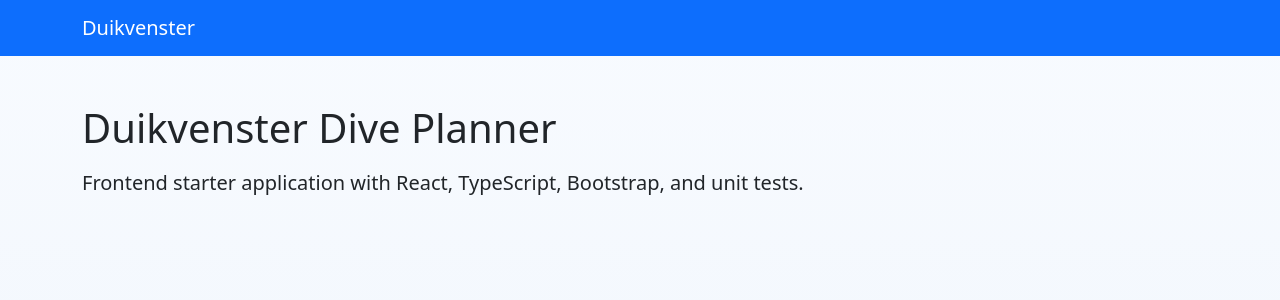
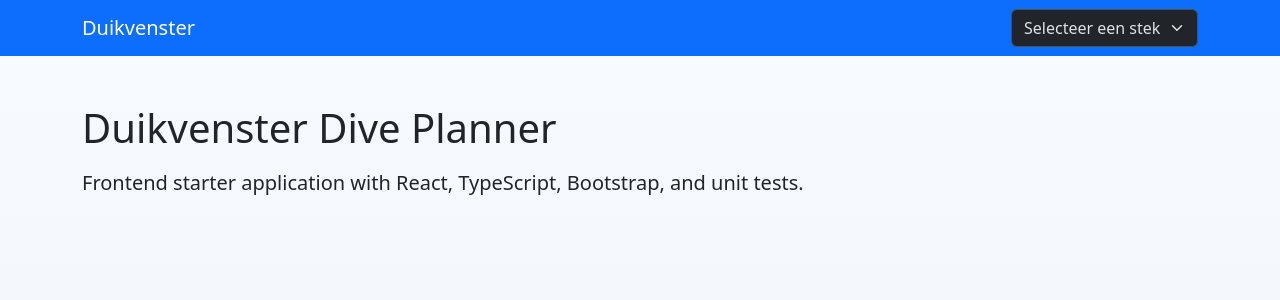
Before and after one commit to danroozemond/duikvenster-react, a React (Vite) app: page / in a window 1280 px wide. Shown: the top 300 px of the page. Built offline with nearby package versions, Linux system fonts and the light colour scheme.

Commit message:
Add dive site dropdown

```diff
--- a/src/components/AppNavbar.tsx
+++ b/src/components/AppNavbar.tsx
@@ -1,8 +1,17 @@
 import Container from 'react-bootstrap/Container'
+import Form from 'react-bootstrap/Form'
 import Nav from 'react-bootstrap/Nav'
 import Navbar from 'react-bootstrap/Navbar'
 
-function AppNavbar() {
+type AppNavbarProps = {
+  sites: Record<string, string>
+  selectedSiteId: string
+  onSiteChange: (siteId: string) => void
+}
+
+function AppNavbar({ sites, selectedSiteId, onSiteChange }: AppNavbarProps) {
+  const siteEntries = Object.entries(sites)
+
   return (
     <Navbar bg="primary" data-bs-theme="dark" expand="lg">
       <Container>
@@ -10,6 +19,21 @@ function AppNavbar() {
         <Navbar.Toggle aria-controls="main-nav" />
         <Navbar.Collapse id="main-nav">
           <Nav className="ms-auto">
+            <Form.Select
+              aria-label="Select dive site"
+              value={selectedSiteId}
+              onChange={(event) => onSiteChange(event.target.value)}
+              disabled={siteEntries.length === 0}
+            >
+              <option value="" disabled>
+                Selecteer een stek
+              </option>
+              {siteEntries.map(([siteId, siteName]) => (
+                <option key={siteId} value={siteId}>
+                  {siteName}
+                </option>
+              ))}
+            </Form.Select>
           </Nav>
         </Navbar.Collapse>
       </Container>
--- /dev/null
+++ b/src/data/diveSites.json
@@ -0,0 +1,4 @@
+{
+  "znp2": "Zeelandbrug",
+  "burgd": "Burghsluis"
+}
--- a/src/pages/HomePage.tsx
+++ b/src/pages/HomePage.tsx
@@ -1,16 +1,33 @@
 import Container from 'react-bootstrap/Container'
+import { useState } from 'react'
 import AppNavbar from '../components/AppNavbar'
+import diveSites from '../data/diveSites.json'
 
 function HomePage() {
+  const diveSitesRecord: Record<string, string> = diveSites
+  const [selectedSiteId, setSelectedSiteId] = useState('')
+
+  const selectedSiteName =
+    selectedSiteId === '' ? '' : diveSitesRecord[selectedSiteId]
+
   return (
     <>
-      <AppNavbar />
+      <AppNavbar
+        sites={diveSitesRecord}
+        selectedSiteId={selectedSiteId}
+        onSiteChange={setSelectedSiteId}
+      />
       <Container className="py-5">
         <h1 className="mb-3">Duikvenster Dive Planner</h1>
         <p className="lead mb-0">
           Frontend starter application with React, TypeScript, Bootstrap, and
           unit tests.
         </p>
+        {selectedSiteName ? (
+          <p className="mt-4 mb-0">
+            Selected dive site: <strong>{selectedSiteName}</strong>
+          </p>
+        ) : null}
       </Container>
     </>
   )
--- a/tsconfig.app.json
+++ b/tsconfig.app.json
@@ -13,6 +13,7 @@
     "allowImportingTsExtensions": true,
     "verbatimModuleSyntax": true,
     "moduleDetection": "force",
+    "resolveJsonModule": true,
     "noEmit": true,
     "jsx": "react-jsx",
 
```
